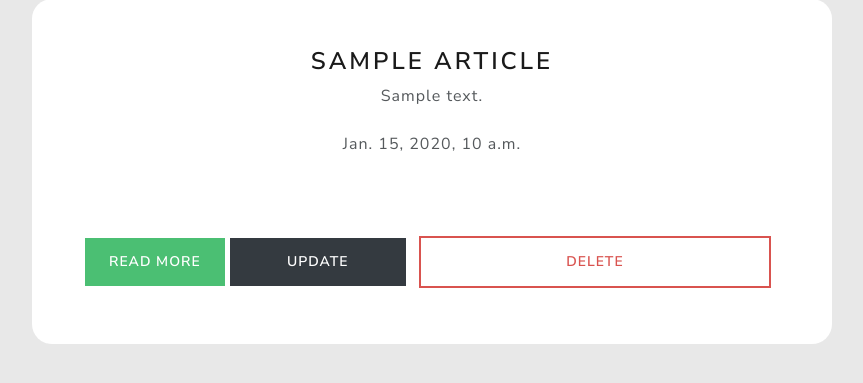
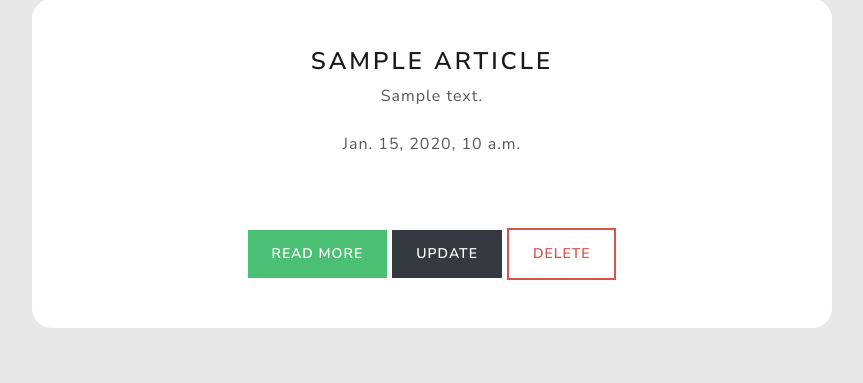
Before and after one commit to joaoleau/subplatform, a Django app: page /article/me/ in a window 1280 px wide. Shown: the part 238-621 px from the top of the page, without its empty margins (208-1071 px from the left). Run offline with Django 5.2, Linux system fonts and the light colour scheme; a user stored in the database is signed in; tables that the repository leaves empty hold one stand-in row (values such as "Sample post"); parts of the project's set-up code (start-up, migrations or seed data) failed here and were passed over.

Commit message:
chore: Update templates with basic adjustments

```diff
--- a/article/templates/article/my-articles.html
+++ b/article/templates/article/my-articles.html
@@ -29,9 +29,11 @@
             <strong>Standard</strong>
             {% endif %}
             <br><br>
-            <a class="btn btn-success" href="{{ article.get_absolute_url }}">Read more</a>
-            <a class="btn btn-dark w-25" href=" {% url 'article:article-update' article.id %}">Update</a>
-            <a class="btn btn-outline-danger w-50 m-2" href=" {% url 'article:article-delete' article.id %}">Delete</a>
+            <div class="justify-content-center">
+                <a class="btn btn-success" href="{{ article.get_absolute_url }}">Read more</a>
+                <a class="btn btn-dark" href=" {% url 'article:article-update' article.id %}">Update</a>
+                <a class="btn btn-outline-danger" href=" {% url 'article:article-delete' article.id %}">Delete</a>
+            </div>
         </div>
         {% endfor %}
     </div>
--- a/client/templates/client/subscription-plans.html
+++ b/client/templates/client/subscription-plans.html
@@ -54,7 +54,7 @@
         </script>
     </div>
 
-    <br>
+    <br><br>
 
     <div class="container bg-white shadow-md p-5 form-layout text-center">
 
```
